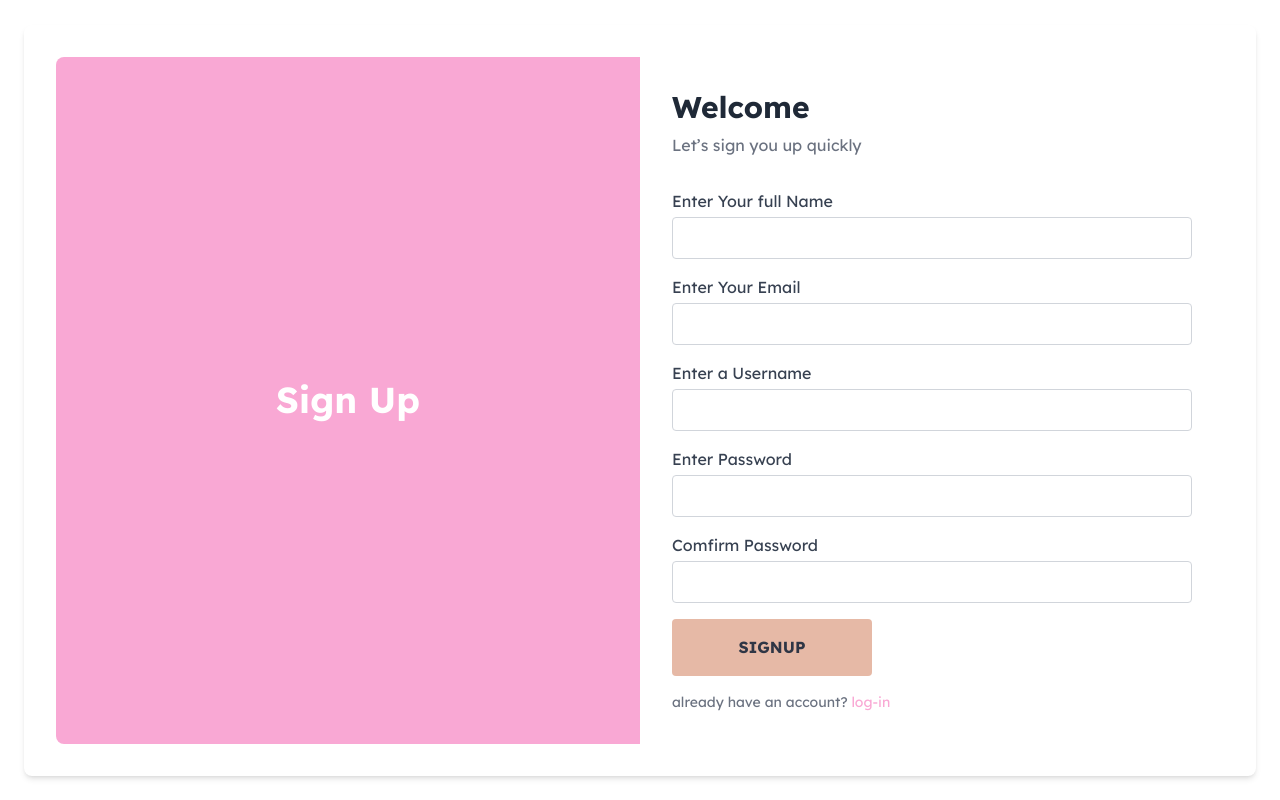
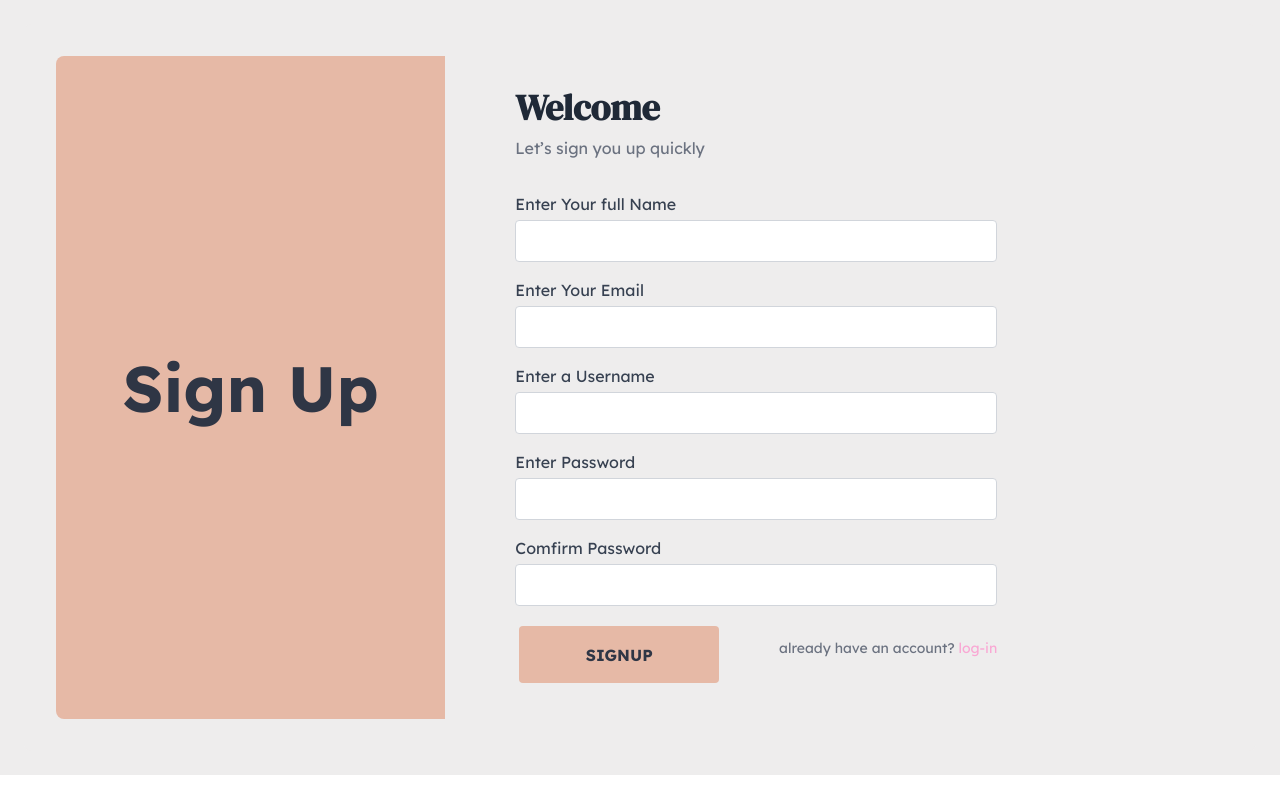
Before and after one commit to halleygz/blog-v3, a React (Vite) app in the folder frontend/: page /signup in a window 1280 px wide. Built offline with nearby package versions, Linux system fonts and the light colour scheme.

Commit message:
signup and login page modified

```diff
--- a/frontend/src/components/tools/Buttons.jsx
+++ b/frontend/src/components/tools/Buttons.jsx
@@ -1,7 +1,7 @@
 const FormBtns = ({ content, onClick, isLoading }) => {
   return (
     <button
-      className="w-[200px] h-[57px] mr-[170px] bg-[#E6B9A6] text-[#2F3645] py-2 rounded hover:bg-[#f3a786] text-Lexend Deca font-bold"
+      className="w-[200px] h-[57px] m-1 bg-[#E6B9A6] text-[#2F3645] py-2 rounded hover:bg-[#f3a786] text-Lexend Deca font-bold"
       onClick={onClick}
     >
       {content}
--- a/frontend/src/components/tools/InputFields.jsx
+++ b/frontend/src/components/tools/InputFields.jsx
@@ -19,7 +19,7 @@ const InputFields = ({
         value={value}
         onChange={onChange}
         placeholder={placeholder}
-        className="w-full px-3 py-2 border border-gray-300 rounded focus:outline-none focus:border-[#E6B9A6] bg-transparent"
+        className="w-full px-3 py-2 border border-gray-300 rounded focus:outline-none focus:border-[#E6B9A6] bg-transarent"
       />
     </div>
   );
--- a/frontend/src/pages/login/Login.jsx
+++ b/frontend/src/pages/login/Login.jsx
@@ -6,17 +6,17 @@ import { Link } from 'react-router-dom'
 const Login = () => {
   return (
     <div className="min-h-screen flex flex-col justify-center items-center bg-whitesmoke p-6">
-      <div className="w-full max-w-md bg-whitesmoke shadow-md rounded-lg p-8 md:flex md:max-w-full">
-        <div className="hidden md:flex md:justify-center md:items-center md:w-1/2 bg-[#E6B9A6] text-[#2F3645] p-10 rounded-l-lg">
-          <h2 className="text-4xl font-bold">Login</h2>
+      <div className="w-full max-w-md bg-whitesmoke rounded-lg p-8 md:flex md:max-w-full">
+        <div className="min-h-[100vh] hidden md:flex md:justify-center md:items-center md:w-1/3 bg-[#E6B9A6] text-[#2F3645] p-10 rounded-l-lg">
+          <h2 className="text-[64px] font-bold">Login</h2>
         </div>
-        <div className="md:w-1/2 p-8">
-          <h3 className="text-3xl font-bold font-dm-serif-display text-gray-800 pt-0 mb-[50px]">Welcome</h3>
+        <div className="md:w-1/2 pl-[70px] py-[150px]">
+          <h3 className="text-4xl font-bold font-dm-serif-display text-gray-800 mb-[50px]">Welcome</h3>
           <form>
             <InputFields content={"Enter Your Email"} type={"email"}/>
             <InputFields content={"Enter Password"} type={"password"}/>
           </form>
-          <div className='flex inline-block'>
+          <div className='flex flex-row justify-between'>
             <FormBtns content={"LOGIN"}/>
             <p className="text-sm text-gray-500 mt-4">
               Don't have an account?{' '}
--- a/frontend/src/pages/signup/SignUp.jsx
+++ b/frontend/src/pages/signup/SignUp.jsx
@@ -5,13 +5,13 @@ import { Link } from 'react-router-dom';
 
 const SignUp = () => {
   return (
-    <div className="min-h-screen flex flex-col justify-center items-center bg-white p-6">
-      <div className="w-full max-w-md bg-white shadow-md rounded-lg p-8 md:flex md:max-w-full">
-        <div className="hidden md:flex md:justify-center md:items-center md:w-1/2 bg-pink-300 text-white p-10 rounded-l-lg">
-          <h2 className="text-4xl font-bold">Sign Up</h2>
+    <div className="min-h-[100%] flex flex-col justify-center items-center bg-whitesmoke p-6">
+      <div className="w-full max-w-md bg-whitesmoke rounded-lg p-8 md:flex md:max-w-full">
+        <div className="min-h-[70vh] hidden md:flex md:justify-center md:items-center md:w-1/3 bg-[#E6B9A6] text-[#2F3645] p-10 rounded-l-lg">
+          <h2 className="text-[64px] font-bold">Sign Up</h2>
         </div>
-        <div className="md:w-1/2 p-8">
-          <h3 className="text-3xl font-bold text-gray-800 mb-2">Welcome</h3>
+        <div className="md:w-1/2 p-8 pl-[70px]">
+          <h3 className="text-4xl font-bold font-dm-serif-display text-gray-800 mb-2">Welcome</h3>
           <p className="text-gray-500 mb-8">Let’s sign you up quickly</p>
           <form>
             <InputFields content={"Enter Your full Name"} type={"text"} id={"fullName"}/>
@@ -19,12 +19,14 @@ const SignUp = () => {
             <InputFields content={"Enter a Username"} type={"text"}/>
             <InputFields content={"Enter Password"} type={"password"}/>
             <InputFields content={"Comfirm Password"} type={"password"}/>
+          </form>
+          <div className='flex flex-row justify-between'>
             <FormBtns content={"SIGNUP"}/>
-          </form>
-          <p className="text-sm text-gray-500 mt-4">
-            already have an account?{' '}
-            <Link to="/login" className="text-pink-300 hover:text-pink-400">log-in</Link>
-          </p>
+            <p className="text-sm text-gray-500 mt-4">
+              already have an account?{' '}
+              <Link to="/login" className="text-pink-300 hover:text-pink-400">log-in</Link>
+            </p>
+          </div>
         </div>
       </div>
     </div>
```
